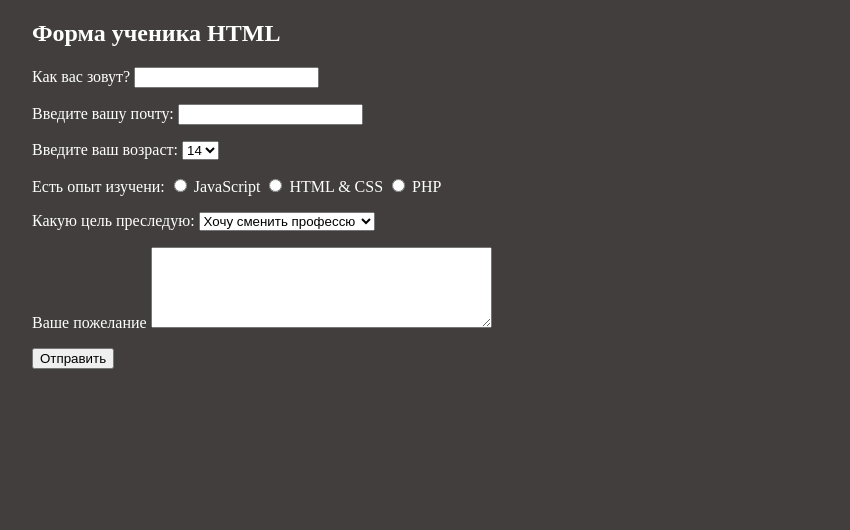
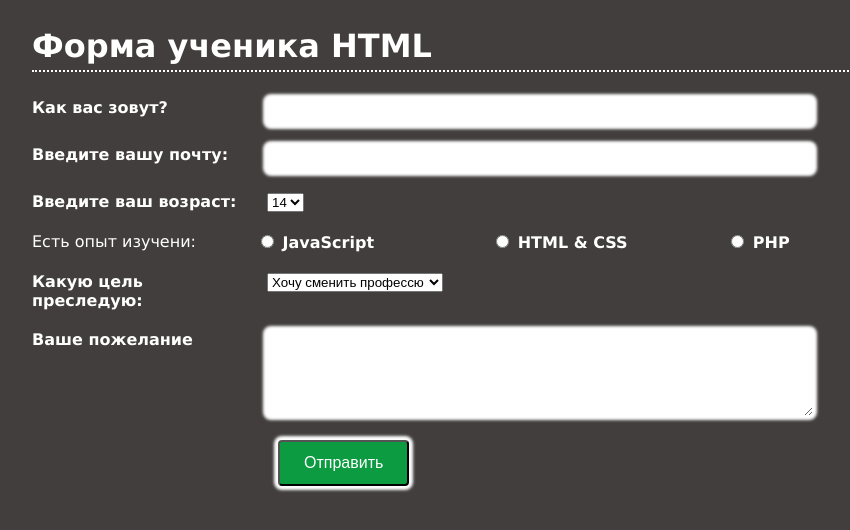
Before and after one commit to Artyom324/My_Education_HTML-and_CSS, a plain HTML site: page lesson.html in a window 1280 px wide. Shown: the whole page, without its empty margins (128-978 px from the left). Drawn offline with Linux system fonts and the light colour scheme.

Commit message:
Закончил урок

```diff
--- a/CSS/lesson.css
+++ b/CSS/lesson.css
@@ -3,4 +3,48 @@ body{
     margin: 0 auto;
     background-color: rgb(67, 62, 62);
     color: rgb(255,255,255);
+    font-family: 'Verdana','Geneva', sans-serif;
 }
+h1{
+    font-size: 2em;
+    border-bottom: dotted 2px #ffffff;
+    padding-bottom: 5px;
+}
+p{
+    margin-bottom: 20px;
+}
+.subform{
+    font-size: 1em;
+    color:#ffffff;
+}
+.subform label{
+    display: inline-block;
+    width: 220px;
+    vertical-align: top;
+    text-align: left;
+    margin-right: 10px;
+    font-weight: bold;
+}
+.subform input[type="submit"]{
+    margin-left: 246px;
+    padding: 12px 24px;
+    font-size: 1em;
+    background-color: rgb(12,155,65);
+    cursor: pointer;
+    border-radius: 4px;
+    box-shadow: 0 0 3px 4px #fff;
+    color: white;
+}
+.subform input[type="radio"]{
+    margin-left: 60px;
+}
+.subform input[type="text"],.subform input[type="email"], .subform textarea{
+    border-radius: 4px;
+    border: none;
+    background-color: #ffffff;
+    color:#ff3300;
+    font-size: 1.1em;
+    box-shadow: 0 0 3px 4px #fff;
+    padding: 3px;
+    width: 540px;
+}
--- a/lesson.html
+++ b/lesson.html
@@ -17,7 +17,7 @@
             </p>
             <p>
                 <label for="email">Введите вашу почту: </label>
-                <input type="text" name="email" id="email">
+                <input type="email" name="email" id="email">
             </p>
             <p>
                 <label for="age">Введите ваш возраст: </label>
```
